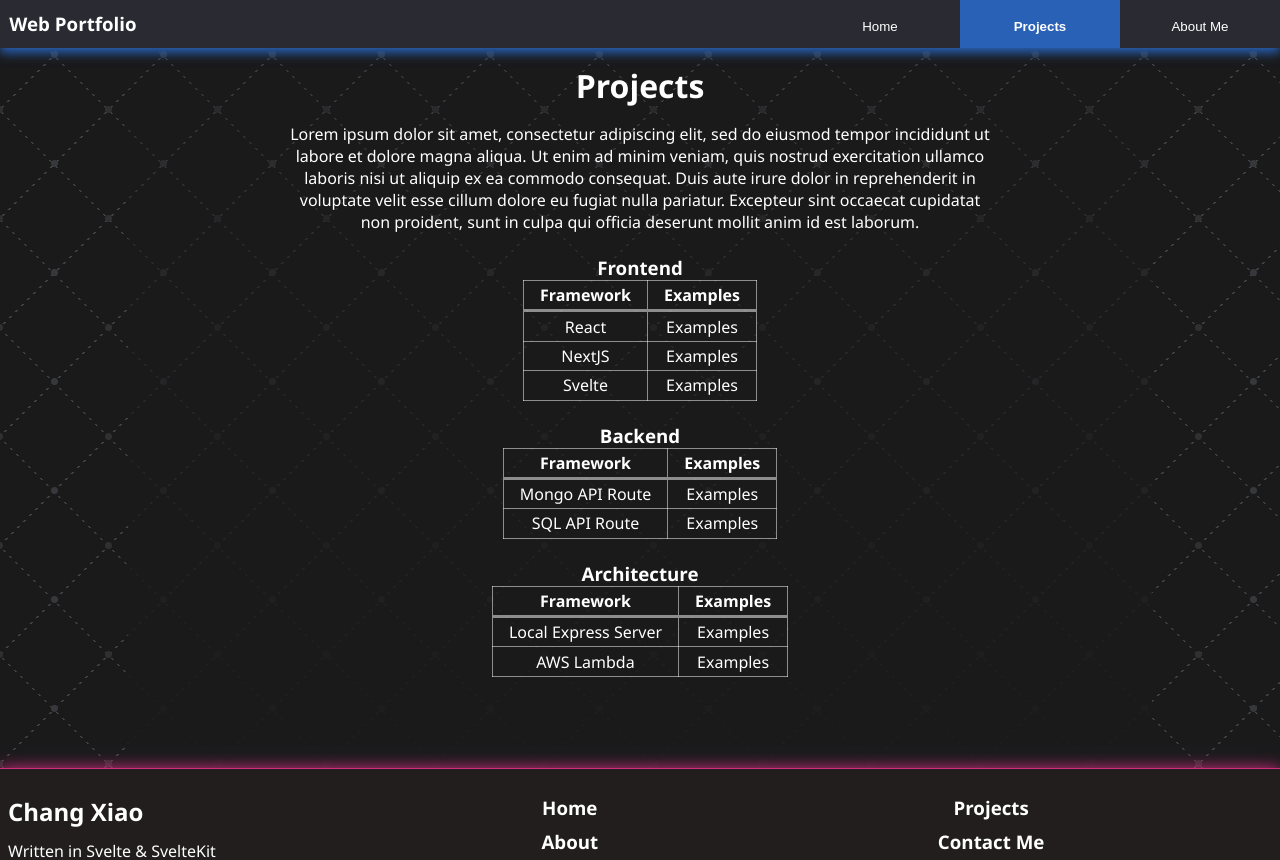
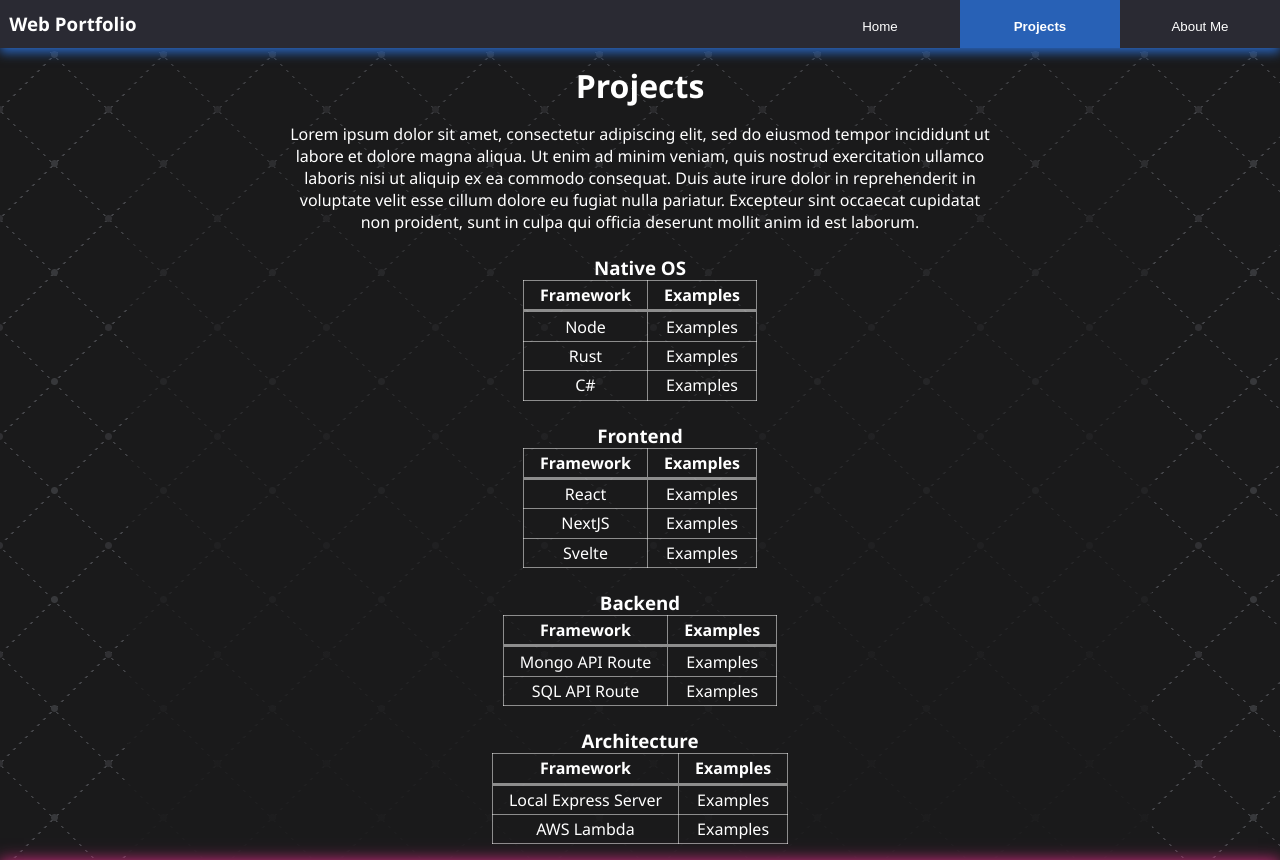
Before and after one commit to sinsinkun/svelte-portfolio, a SvelteKit app: page /projects in a window 1280 px wide. Shown: the top 860 px of the page. Built offline with nearby package versions, Linux system fonts and the light colour scheme.

Commit message:
Added section to projects

```diff
--- a/src/routes/projects/+page.svelte
+++ b/src/routes/projects/+page.svelte
@@ -53,6 +53,32 @@
       pariatur. Excepteur sint occaecat cupidatat non proident, sunt in
       culpa qui officia deserunt mollit anim id est laborum.
     </p>
+    <br />
+    <LazyWrapper>
+      <h3 in:fly={{ x:-50, duration:900, delay:100 }}>
+        Native OS
+      </h3>
+      <table in:fly={{ x:-50, duration:900, delay:100 }}>
+        <!-- Header -->
+        <tr>
+          <th>Framework</th>
+          <th>Examples</th>
+        </tr>
+        <!-- Body -->
+        <tr>
+          <td>Node</td>
+          <td>Examples</td>
+        </tr>
+        <tr>
+          <td>Rust</td>
+          <td>Examples</td>
+        </tr>
+        <tr>
+          <td>C#</td>
+          <td>Examples</td>
+        </tr>
+      </table>
+    </LazyWrapper>
     <br />
     <LazyWrapper>
       <h3 in:fly={{ x:-50, duration:900, delay:100 }}>
```
